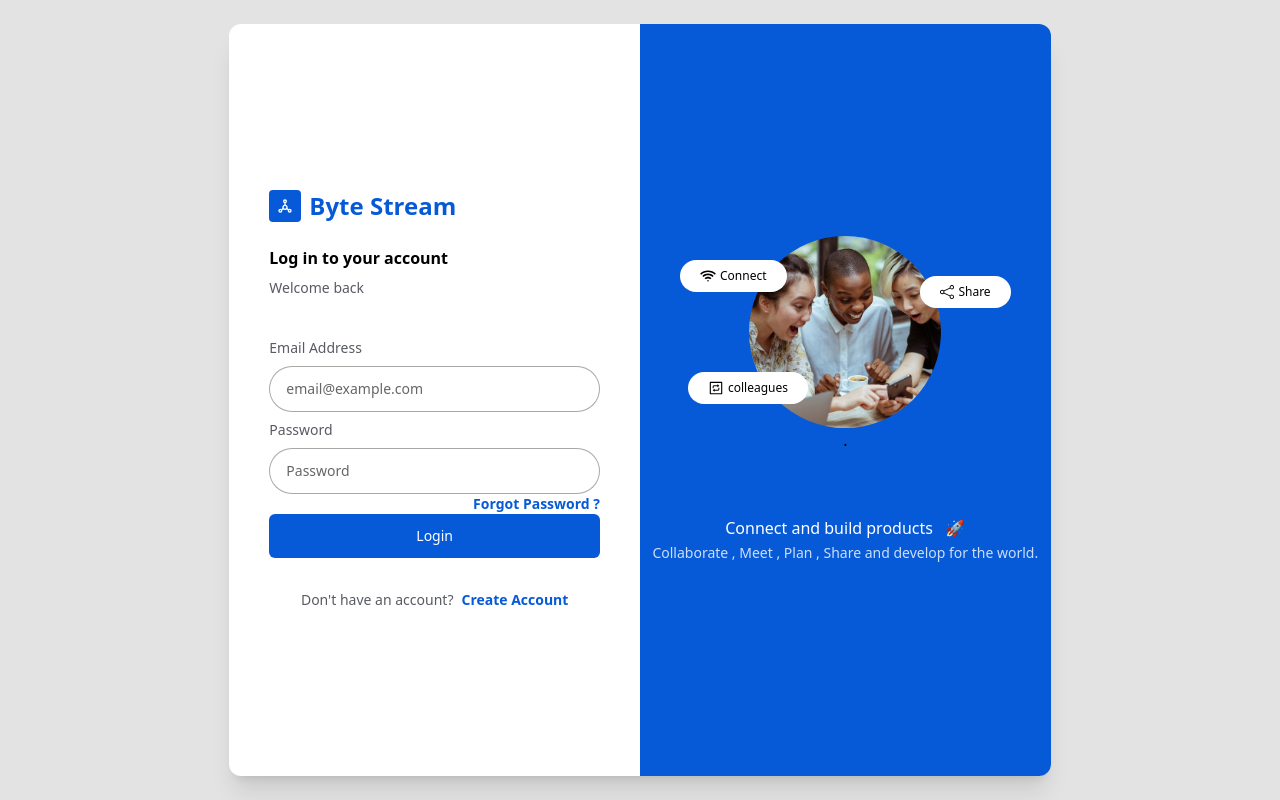
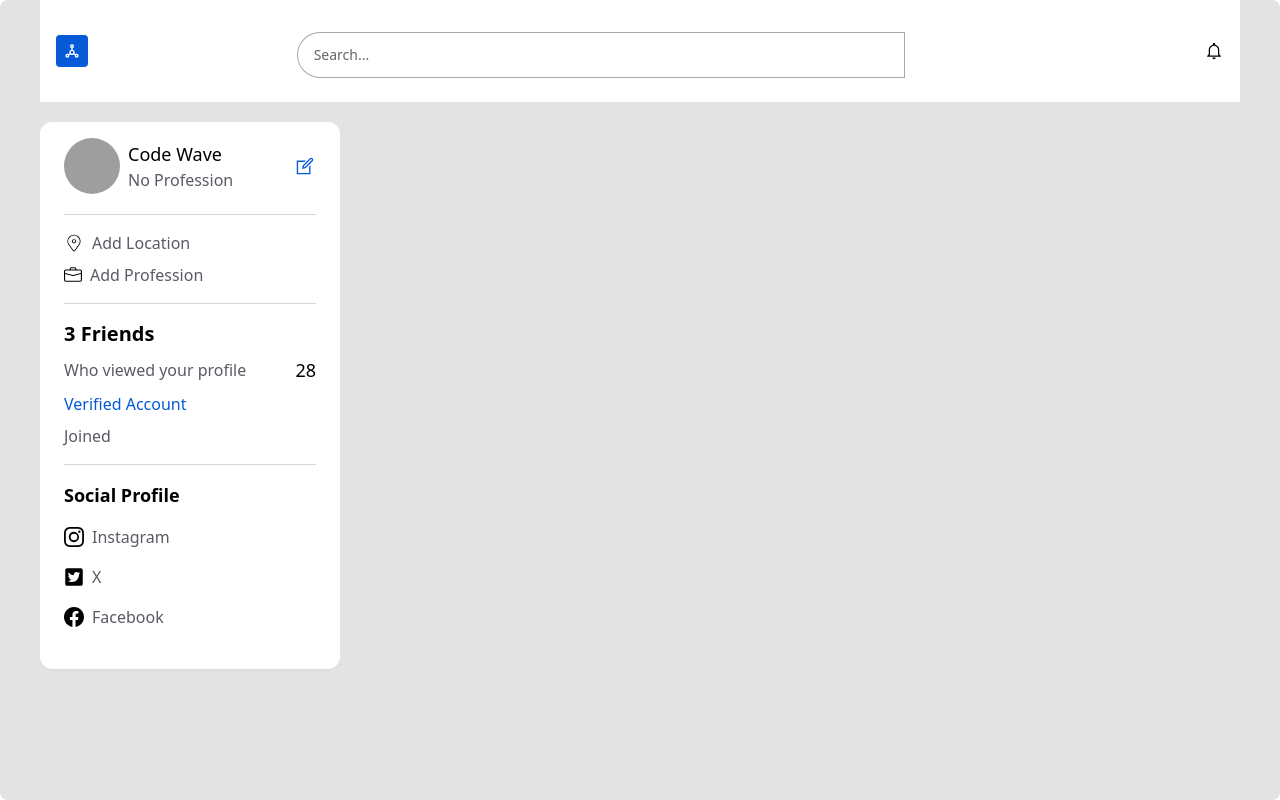
Before and after one commit to pratyushdev-codes/ByteStream-Merge, a React (Create React App) app: page / in a window 1280 px wide. Before the commit this address led to /login. Built offline with nearby package versions, Linux system fonts and the light colour scheme; grey boxes are pictures that could not be loaded.

Commit message:
Added Home , Register , Login , forget user to UI

```diff
--- /dev/null
+++ b/src/assets/ProfileCard.jsx
@@ -0,0 +1,115 @@
+import React from "react";
+import { useDispatch, useSelector } from "react-redux";
+import { Link } from "react-router-dom";
+import { LiaEditSolid } from "react-icons/lia";
+import {
+  BsBriefcase,
+  BsFacebook,
+  BsInstagram,
+  BsPersonFillAdd,
+} from "react-icons/bs";
+import { FaTwitterSquare } from "react-icons/fa";
+import { CiLocationOn } from "react-icons/ci";
+
+
+import { NoProfile } from "../assets";
+
+const ProfileCard = ({ user }) => {
+  const { user: data, edit } = useSelector((state) => state.user);
+  const dispatch = useDispatch();
+
+  return (
+    <div>
+      <div className='w-full bg-primary flex flex-col items-center shadow-sm rounded-xl px-6 py-4 '>
+        <div className='w-full flex items-center justify-between border-b pb-5 border-[#66666645]'>
+          <Link to={"/profile/" + user?._id} className='flex gap-2'>
+            <img
+              src={user?.profileUrl ?? NoProfile}
+              alt={user?.email}
+              className='w-14 h-14 object-cover rounded-full'
+            />
+
+            <div className='flex flex-col justify-center'>
+              <p className='text-lg font-medium text-ascent-1'>
+                {user?.firstName} {user?.lastName}
+              </p>
+              <span className='text-ascent-2'>
+                {user?.profession ?? "No Profession"}
+              </span>
+            </div>
+          </Link>
+
+          <div className=''>
+            {user?._id === data?._id ? (
+              <LiaEditSolid
+                size={22}
+                className='text-blue cursor-pointer'
+
+              />
+            ) : (
+              <button
+                className='bg-[#0444a430] text-sm text-white p-1 rounded'
+                onClick={() => {}}
+              >
+                <BsPersonFillAdd size={20} className='text-[#0f52b6]' />
+              </button>
+            )}
+          </div>
+        </div>
+
+        <div className='w-full flex flex-col gap-2 py-4 border-b border-[#66666645]'>
+          <div className='flex gap-2 items-center text-ascent-2'>
+            <CiLocationOn className='text-xl text-ascent-1' />
+            <span>{user?.location ?? "Add Location"}</span>
+          </div>
+
+          <div className='flex gap-2 items-center text-ascent-2'>
+            <BsBriefcase className=' text-lg text-ascent-1' />
+            <span>{user?.profession ?? "Add Profession"}</span>
+          </div>
+        </div>
+
+        <div className='w-full flex flex-col gap-2 py-4 border-b border-[#66666645]'>
+          <p className='text-xl text-ascent-1 font-semibold'>
+            {user?.friends?.length} Friends
+          </p>
+
+          <div className='flex items-center justify-between'>
+            <span className='text-ascent-2'>Who viewed your profile</span>
+            <span className='text-ascent-1 text-lg'>{user?.views?.length}</span>
+          </div>
+
+          <span className='text-base text-blue'>
+            {user?.verified ? "Verified Account" : "Not Verified"}
+          </span>
+
+          <div className='flex items-center justify-between'>
+            <span className='text-ascent-2'>Joined</span>
+            <span className='text-ascent-1 text-base'>
+
+            </span>
+          </div>
+        </div>
+
+        <div className='w-full flex flex-col gap-4 py-4 pb-6'>
+          <p className='text-ascent-1 text-lg font-semibold'>Social Profile</p>
+
+          <div className='flex gap-2 items-center text-ascent-2'>
+            <BsInstagram className=' text-xl text-ascent-1' />
+            <span>Instagram</span>
+          </div>
+          <div className='flex gap-2 items-center text-ascent-2'>
+            <FaTwitterSquare className=' text-xl text-ascent-1' />
+            <span>X</span>
+          </div>
+          <div className='flex gap-2 items-center text-ascent-2'>
+            <BsFacebook className=' text-xl text-ascent-1' />
+            <span>Facebook</span>
+          </div>
+        </div>
+      </div>
+    </div>
+  );
+};
+
+export default ProfileCard;
--- /dev/null
+++ b/src/assets/TopBar.jsx
@@ -0,0 +1,47 @@
+import React from 'react'
+import {useForm} from 'react-hook-form'
+import {useDispatch, useSelector} from 'react-redux'
+import { TbSocial } from "react-icons/tb";
+import TextInput from '../components/TextInput';
+import CustomButton from '../components/CustomButton';
+import { Link } from 'react-router-dom';
+import { BsMoon, BsSunFill } from 'react-icons/bs';
+import {IoMdNotificationsOutline} from 'react-icons/io';
+const TopBar = () => {
+
+  const {register, handleSubmit, formState:{errors}} = useForm();
+
+
+  const handleSearch = async(data) => {
+    console.log(data)
+  }
+
+
+
+  const dispatch = useDispatch();
+
+  return (
+    <div className="topbar w-full flex items-center justify-between py-3 md:py-6 px-4 bg-primary">
+        <Link to='/' className='flex gap-2 items-center'>
+            <div className='p-1 md:p-2 bg-[#065ad8] rounded text-white'>
+                <TbSocial />
+            </div>
+            <span className='text-xl md:text-2xl text-[#065ad8] font-semibold '></span>
+        </Link>
+
+        <form className='hidden md:flex items-center justify-center ' onSubmit={handleSubmit(handleSearch)}>
+            <TextInput placeholder='Search...' styles='w-[18rem] lg:w-[38rem] rounded-l-full py-3 'register={register('search')}/>
+            <CustomButton title='Search' type='submit' containerStyles='bg-[#044a4] text-white px-6 py-2.5 mt-2 rounded-r-full'/>
+        </form>
+
+        <div className="flex gap-4 items-center text-ascent-1 text-md md:text-xl">
+
+            <div className="hidden lg:flex">
+                <IoMdNotificationsOutline/>
+            </div>
+        </div>
+    </div>
+  )
+}
+
+export default TopBar;
--- a/src/assets/data.js
+++ b/src/assets/data.js
@@ -1,4 +1,4 @@
-export const user = {
+export const dummyUser = {
   _id: "64df3c064180b81adfe41d4b",
   firstName: "Code",
   lastName: "Wave",
--- a/src/assets/index.js
+++ b/src/assets/index.js
@@ -1,3 +1,6 @@
 import NoProfile from "./userprofile.png";
 import BgImage from "./img.jpeg";
-export { NoProfile, BgImage };
+import {dummyUser} from './data.js'
+import TopBar from "./TopBar";
+import ProfileCard from "./ProfileCard";
+export { NoProfile, BgImage, dummyUser,TopBar , ProfileCard};
--- a/src/pages/Home.jsx
+++ b/src/pages/Home.jsx
@@ -1,8 +1,25 @@
 import React from 'react'
+import {useSelector} from 'react-redux'
+import { TopBar, ProfileCard} from '../assets';
 
 const Home = () => {
+
+  const {user} = useSelector(state => state.user);
+
   return (
-    <div>Home</div>
+    <div className='home w-full px-0 lg:px-10 pb-20 2xl:px-40 bg-bgColor lg:rounded-lg h-screen overflow-hidden'>
+      <TopBar/>
+      <div className='w-full flex gap-2 lg:gap-4 pt-5 pb-10 h-full'>
+        {/*Left*/}
+        <div className='hidden w-1/3 lg:w-1/4 h-full md:flex flex-col gap-6 overflow-y-auto'>
+          <ProfileCard user={user}/>
+        </div>
+        {/*Center*/}
+        <div></div>
+        {/*Right*/}
+        <div></div>
+      </div>
+    </div>
   )
 }
 
--- a/src/redux/userSlice.js
+++ b/src/redux/userSlice.js
@@ -1,7 +1,7 @@
 import { createSlice } from "@reduxjs/toolkit";
-
+import { dummyUser } from "../assets";
 const initialState = {
-    user: JSON.parse(window?.localStorage.getItem('user')) ?? {},
+    user: JSON.parse(window?.localStorage.getItem('user')) ?? dummyUser,
     edit: false
 };
 
@@ -17,9 +17,7 @@ const userSlice = createSlice({
             state.user = null;
             localStorage.removeItem('user');
         },
-        updateProfile(state, action){
-            state.edit = action.payload;
-        }
+
     }
 })
 
@@ -35,8 +33,3 @@ export function Logout(){
         dispatch(userSlice.actions.logout());
     }
 }
-export function updateProfile(val){
-    return(dispatch, getState) => {
-        dispatch(userSlice.actions.updateProfile(val));
-    }
-}
```
Also changed, not shown: src/components/ProfileCard.jsx (added).
